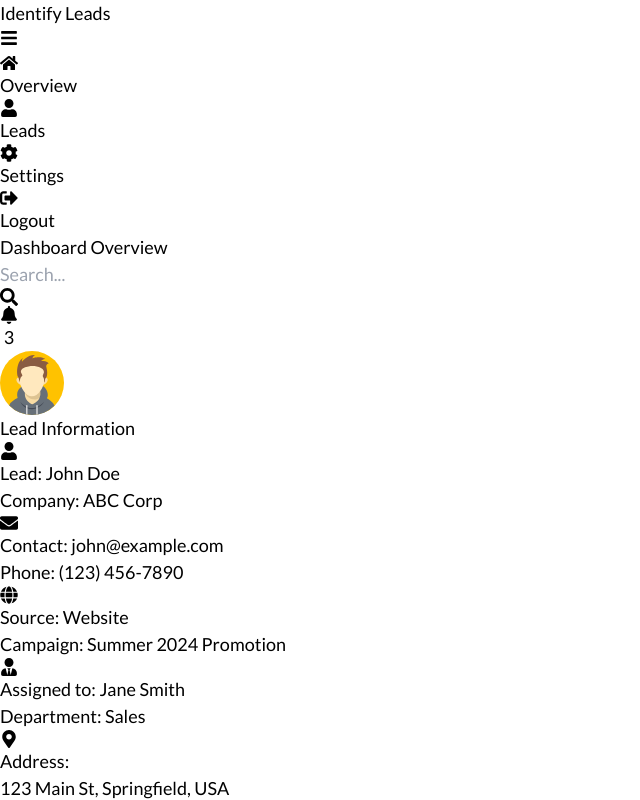
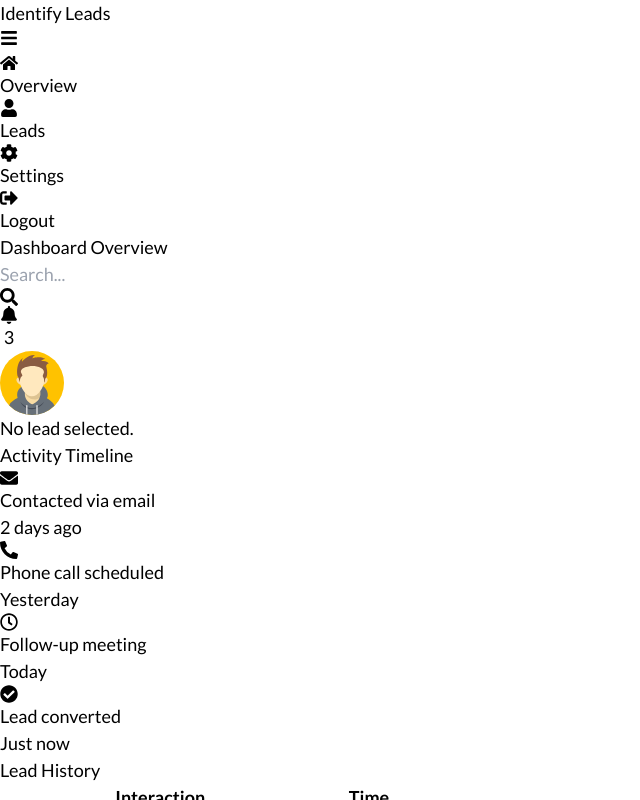
Before and after one commit to ash50167/lead-management-app, a React (Vite) app in the folder client/: page /lead-details in a window 1280 px wide. Shown: the whole page, without its empty margins (0-640 px from the left). Built offline with nearby package versions, Linux system fonts and the light colour scheme.

Commit message:
commit_04

```diff
--- a/client/src/App.jsx
+++ b/client/src/App.jsx
@@ -1,6 +1,7 @@
 import "../public/css/style.css";
 import { BrowserRouter, Route, Routes } from "react-router-dom";
 import { RoleProvider } from "./contexts/RoleContext";
+import { LeadsProvider } from "./contexts/LeadsContext";
 import Dashboard from "./pages/Dashboard";
 import Leaddetail from "./pages/Leaddetail";
 import Leads from "./pages/Leads";
@@ -9,6 +10,7 @@ function App() {
   return (
     <>
       <RoleProvider>
+        <LeadsProvider>
           <BrowserRouter>
             <Routes>
               <Route path="/" element={<Dashboard />} />
@@ -16,6 +18,7 @@ function App() {
               <Route path="/lead-details" element={<Leaddetail />} />
             </Routes>
           </BrowserRouter>
+        </LeadsProvider>
       </RoleProvider>
     </>
   );
--- a/client/src/components/LeadInfo.jsx
+++ b/client/src/components/LeadInfo.jsx
@@ -1,4 +1,4 @@
-import React, { useState } from "react";
+import React, { useState, useEffect } from "react";
 import {
   FaUser,
   FaEnvelope,
@@ -10,10 +10,19 @@ import {
   FaChevronDown,
   FaChevronUp,
 } from "react-icons/fa";
+import { useLeads } from "../contexts/LeadsContext";
 
 const LeadInfo = () => {
+  const { selectedLead } = useLeads();
   const [isDropdownOpen, setIsDropdownOpen] = useState(false);
-  const [leadStatus, setLeadStatus] = useState("New");
+  const [leadStatus, setLeadStatus] = useState("");
+
+  // Set lead status once the selectedLead is available
+  useEffect(() => {
+    if (selectedLead) {
+      setLeadStatus(selectedLead.leadStatus);
+    }
+  }, [selectedLead]);
 
   const toggleDropdown = () => setIsDropdownOpen(!isDropdownOpen);
 
@@ -21,6 +30,11 @@ const LeadInfo = () => {
     setLeadStatus(status);
     setIsDropdownOpen(false);
   };
+
+  // Return early if selectedLead is null or undefined
+  if (!selectedLead) {
+    return <div className="bg-white rounded-md mb-4 p-6 text-center text-gray-600">No lead selected.</div>;
+  }
 
   return (
     <div className="bg-white p-8 rounded-lg shadow-lg mb-6">
@@ -33,9 +47,11 @@ const LeadInfo = () => {
           <FaUser className="text-blue-500 mr-4 text-xl" />
           <div>
             <p className="text-lg font-semibold text-gray-700">
-              Lead: John Doe
+              Lead: {selectedLead.name}
             </p>
-            <p className="text-sm text-gray-500">Company: ABC Corp</p>
+            <p className="text-sm text-gray-500">
+              Company: {selectedLead.company}
+            </p>
           </div>
         </div>
 
@@ -44,9 +60,9 @@ const LeadInfo = () => {
           <FaEnvelope className="text-red-500 mr-4 text-xl" />
           <div>
             <p className="text-lg font-semibold text-gray-700">
-              Contact: john@example.com
+              Contact: {selectedLead.email}
             </p>
-            <p className="text-sm text-gray-500">Phone: (123) 456-7890</p>
+            <p className="text-sm text-gray-500">Phone: {selectedLead.phone}</p>
           </div>
         </div>
 
@@ -55,10 +71,10 @@ const LeadInfo = () => {
           <FaGlobe className="text-green-500 mr-4 text-xl" />
           <div>
             <p className="text-lg font-semibold text-gray-700">
-              Source: Website
+              Source: {selectedLead.source}
             </p>
             <p className="text-sm text-gray-500">
-              Campaign: Summer 2024 Promotion
+              Campaign: {selectedLead.campaign}
             </p>
           </div>
         </div>
@@ -68,9 +84,11 @@ const LeadInfo = () => {
           <FaUserTie className="text-purple-500 mr-4 text-xl" />
           <div>
             <p className="text-lg font-semibold text-gray-700">
-              Assigned to: Jane Smith
+              Assigned to: {selectedLead.assignedTo}
             </p>
-            <p className="text-sm text-gray-500">Department: Sales</p>
+            <p className="text-sm text-gray-500">
+              Department: {selectedLead.department}
+            </p>
           </div>
         </div>
 
@@ -79,9 +97,7 @@ const LeadInfo = () => {
           <FaMapMarkerAlt className="text-yellow-500 mr-4 text-xl" />
           <div>
             <p className="text-lg font-semibold text-gray-700">Address:</p>
-            <p className="text-sm text-gray-500">
-              123 Main St, Springfield, USA
-            </p>
+            <p className="text-sm text-gray-500">{selectedLead.address}</p>
           </div>
         </div>
 
@@ -141,9 +157,8 @@ const LeadInfo = () => {
           <FaCalendarAlt className="text-indigo-500 mr-4 text-xl" />
           <div>
             <p className="text-lg font-semibold text-gray-700">
-              Created on: 20th Sep 2024
+              Created on: {selectedLead.createdOn}
             </p>
-            <p className="text-sm text-gray-500">Status: Follow-up needed</p>
           </div>
         </div>
       </div>
--- a/client/src/components/LeadsTable.jsx
+++ b/client/src/components/LeadsTable.jsx
@@ -10,6 +10,7 @@ import {
   FaCalendarAlt,
 } from "react-icons/fa";
 import { useNavigate } from "react-router-dom";
+import { useLeads } from "../contexts/LeadsContext";
 
 const leadsData = [
   {
@@ -107,21 +108,23 @@ const leadsData = [
 
 const LeadsTable = () => {
   const navigate = useNavigate();
+  const { setSelectedLead } = useLeads();
+
   const [currentPage, setCurrentPage] = useState(1);
   const leadsPerPage = 5;
-
   const totalPages = Math.ceil(leadsData.length / leadsPerPage);
   const currentLeads = leadsData.slice(
     (currentPage - 1) * leadsPerPage,
     currentPage * leadsPerPage
   );
 
-  const handleViewDetails = (leadName) => {
-    navigate(`/lead-details`);
+  const handlePageChange = (page) => {
+    setCurrentPage(page);
   };
 
-  const handlePageChange = (page) => {
-    setCurrentPage(page);
+  const handleViewDetails = (lead) => {
+    setSelectedLead(lead);
+    navigate(`/lead-details`);
   };
 
   return (
@@ -208,7 +211,7 @@ const LeadsTable = () => {
                   </td>
                   <td className="px-1 py-2 flex flex-col gap-3 items-center justify-center">
                     <button
-                      onClick={() => handleViewDetails(lead.name)}
+                      onClick={() => handleViewDetails(lead)}
                       className="bg-purple-200 text-purple-800 w-full px-3 py-1 rounded hover:bg-purple-300 transition text-sm"
                     >
                       View
--- a/client/src/components/SideBar.jsx
+++ b/client/src/components/SideBar.jsx
@@ -9,7 +9,7 @@ const Sidebar = () => {
   return (
     <aside
       className={`bg-gradient-to-b from-blue-600 to-green-400 h-screen transition-all ${
-        isOpen ? "w-48" : "w-12"
+        isOpen ? "min-w-48" : "min-w-12"
       } duration-300`}
     >
       <div className="flex justify-between items-center p-4">
--- /dev/null
+++ b/client/src/contexts/LeadsContext.jsx
@@ -0,0 +1,31 @@
+import React, { createContext, useState, useContext, useEffect } from "react";
+
+// Create Leads Context
+const LeadsContext = createContext();
+
+export const useLeads = () => useContext(LeadsContext);
+
+export const LeadsProvider = ({ children }) => {
+  const [selectedLead, setSelectedLead] = useState(null);
+
+  // Load selected lead from localStorage when the app starts
+  useEffect(() => {
+    const savedLead = localStorage.getItem("selectedLead");
+    if (savedLead) {
+      setSelectedLead(JSON.parse(savedLead));
+    }
+  }, []);
+
+  // Save selected lead to localStorage when it's updated
+  useEffect(() => {
+    if (selectedLead) {
+      localStorage.setItem("selectedLead", JSON.stringify(selectedLead));
+    }
+  }, [selectedLead]);
+
+  return (
+    <LeadsContext.Provider value={{ selectedLead, setSelectedLead }}>
+      {children}
+    </LeadsContext.Provider>
+  );
+};
```
Lines whose indentation alone changed are shown as unchanged.
